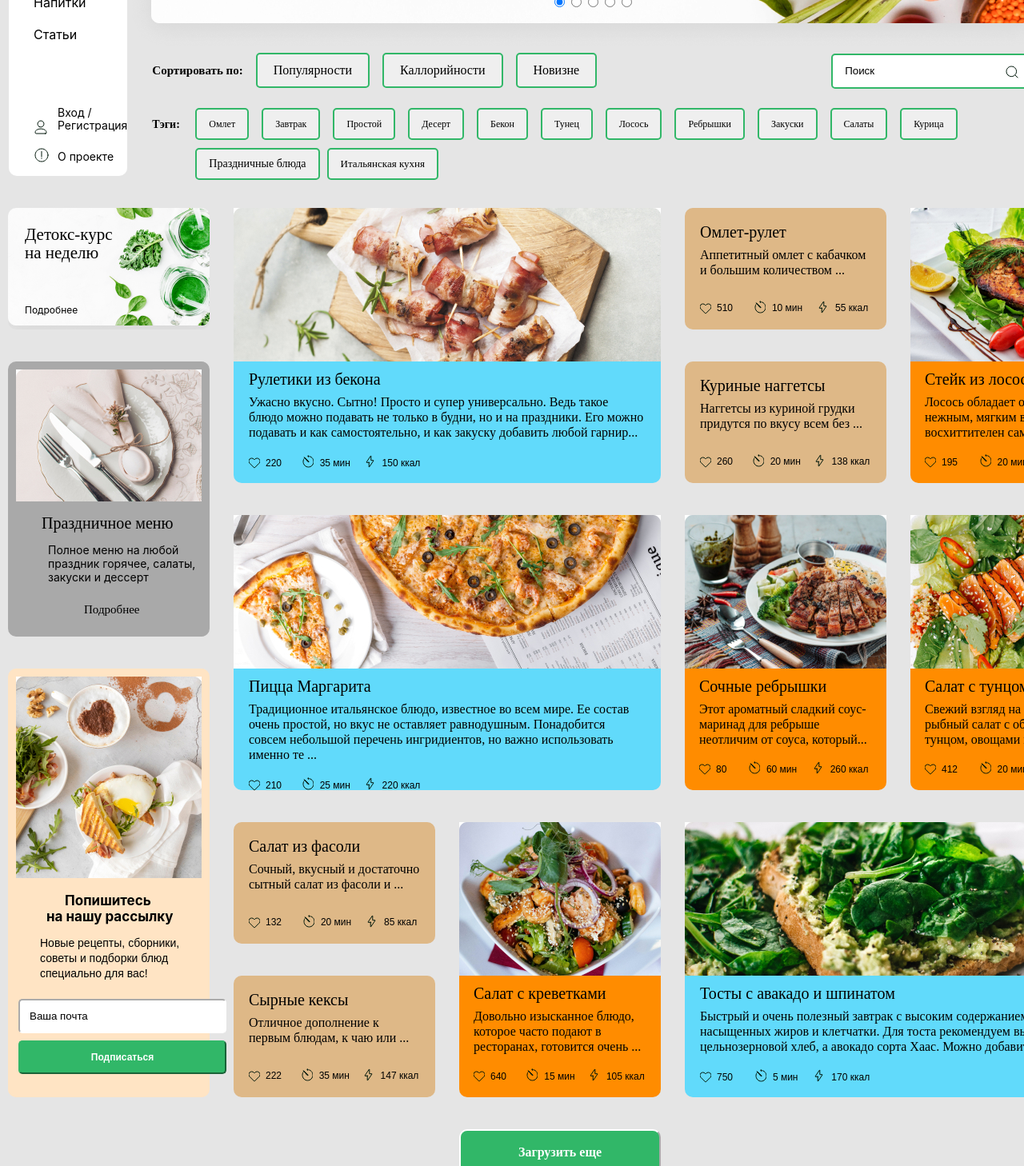
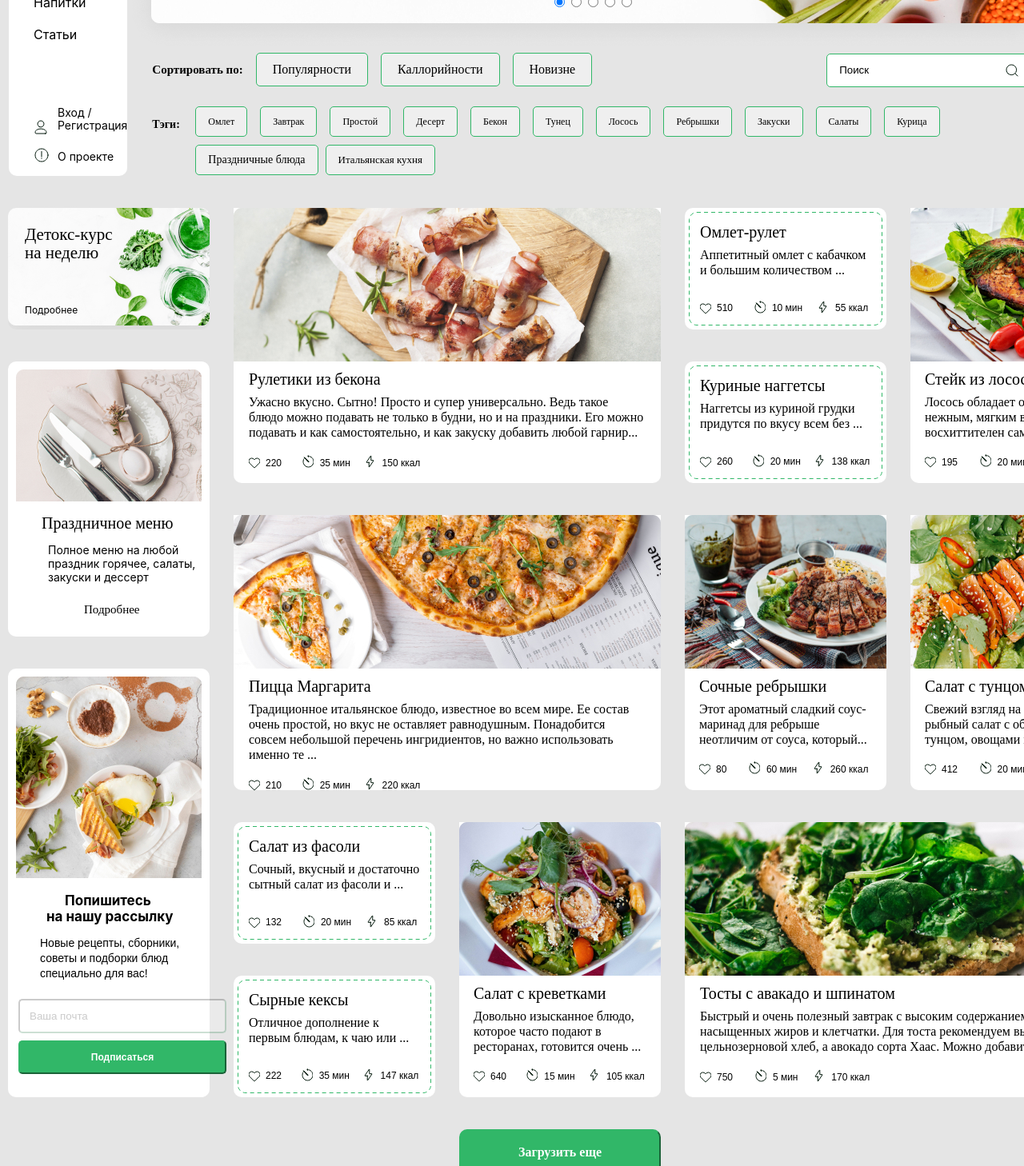
Before and after one commit to attorney2005/food-market, a React (Create React App) app in the folder my-app/: page / in a window 1280 px wide. Shown: the part 340-1798 px from the top of the page at 80% size. Built offline with nearby package versions, Linux system fonts and the light colour scheme.

Commit message:
Сделал строчку

```diff
--- a/my-app/src/components/menu-component/menu-component.scss
+++ b/my-app/src/components/menu-component/menu-component.scss
@@ -3,22 +3,22 @@
   width: 534px;
   //height: 344px;
   border-radius: 10px;
-  background-color: #61dafb;
+  background-color: #FFFFFF;
 }
 
 .menu__component-course {
   border-radius: 10px;
-  background-color: chartreuse;
+  background-color: #FFFFFF;
 }
 
 .menu__component-holiday {
   border-radius: 10px;
-  background-color: darkgrey;
+  background-color: #FFFFFF;
 }
 
 .menu__component-mailing {
   border-radius: 10px;
-  background-color: bisque;
+  background-color: #FFFFFF;
 }
 
 .menu__component-with-out-photo {
@@ -31,14 +31,11 @@
   font-size: 14px;
   line-height: 18.9px;
   border-radius: 10px;
-  background-color: burlywood;
-  stroke-width: 1px;
-  stroke: #31B768;
-  //fill: #FFFFFF;
+  background-color: #FFFFFF;
 }
 
-.menu__component-with-out-photo:nth-child(3n) {
-  background-color: red;
+.stroke {
+  background: #FFFFFF url(/../src/icons/stroke.svg) no-repeat center center;
 }
 
 .menu__component-title {
@@ -89,7 +86,7 @@
 .menu__component-with-small-photo {
   box-sizing: border-box;
   border-radius: 10px;
-  background-color: darkorange;
+  background-color: #FFFFFF;
 }
 
 .menu__component-text-block-small-photo {
@@ -182,7 +179,8 @@
   margin-top: 13px;
   padding: 12px 67px 12px 12px;
   border-radius: 5px;
-  border-color: #FFFFFF;
+  border-color: #01170A;
+  opacity: 20%
 }
 
 .menu__component-mailing-button {
@@ -201,7 +199,7 @@
   width: 252px;
   height: 58px;
   border-radius: 10px;
-  border-color: #FFFFFF;
+  border-color: #31B768;;
   background-color: #31B768;
   font-family: Raleway, serif;
   font-weight: 600;
--- a/my-app/src/components/menu-component/menu-component.tsx
+++ b/my-app/src/components/menu-component/menu-component.tsx
@@ -15,7 +15,7 @@ function MenuComponent(props: OfferWithPhotoSmallProps): JSX.Element {
   if (props.id < 5) {
     return (
       <div className="menu__component-container">
-        <div className="menu__component-with-out-photo">
+        <div className="menu__component-with-out-photo stroke">
           <h4 className="menu__component-title">{props.title}</h4>
           <p className="menu__component-text">{props.text}</p>
           <div className="menu__component-with-out-photo-info-container">
--- a/my-app/src/components/sort-on/sort-on-container.scss
+++ b/my-app/src/components/sort-on/sort-on-container.scss
@@ -18,6 +18,7 @@ padding-left: 31px;
   width: 235px;
   border-style: solid;
   background-size: 1px;
+  border-width: 1px;
   border-radius: 5px;
   border-color: #31B768;
 }
--- a/my-app/src/components/sort-on/sort-on.scss
+++ b/my-app/src/components/sort-on/sort-on.scss
@@ -3,6 +3,7 @@
   padding: 12px 20px;
   border-style: solid;
   background-size: 1px;
+  border-width: 1px;
   border-radius: 5px;
   border-color: #31B768;
   font-family: Raleway, serif;
--- a/my-app/src/components/sort-teg/sort-teg.scss
+++ b/my-app/src/components/sort-teg/sort-teg.scss
@@ -4,6 +4,7 @@
   margin-left: 16px;
   border-style: solid;
   background-size: 1px;
+  border-width: 1px;
   border-radius: 5px;
   border-color: #31B768;
   font-family: Raleway, serif;
```
Also changed, not shown: my-app/src/icons/stroke.svg (added).
